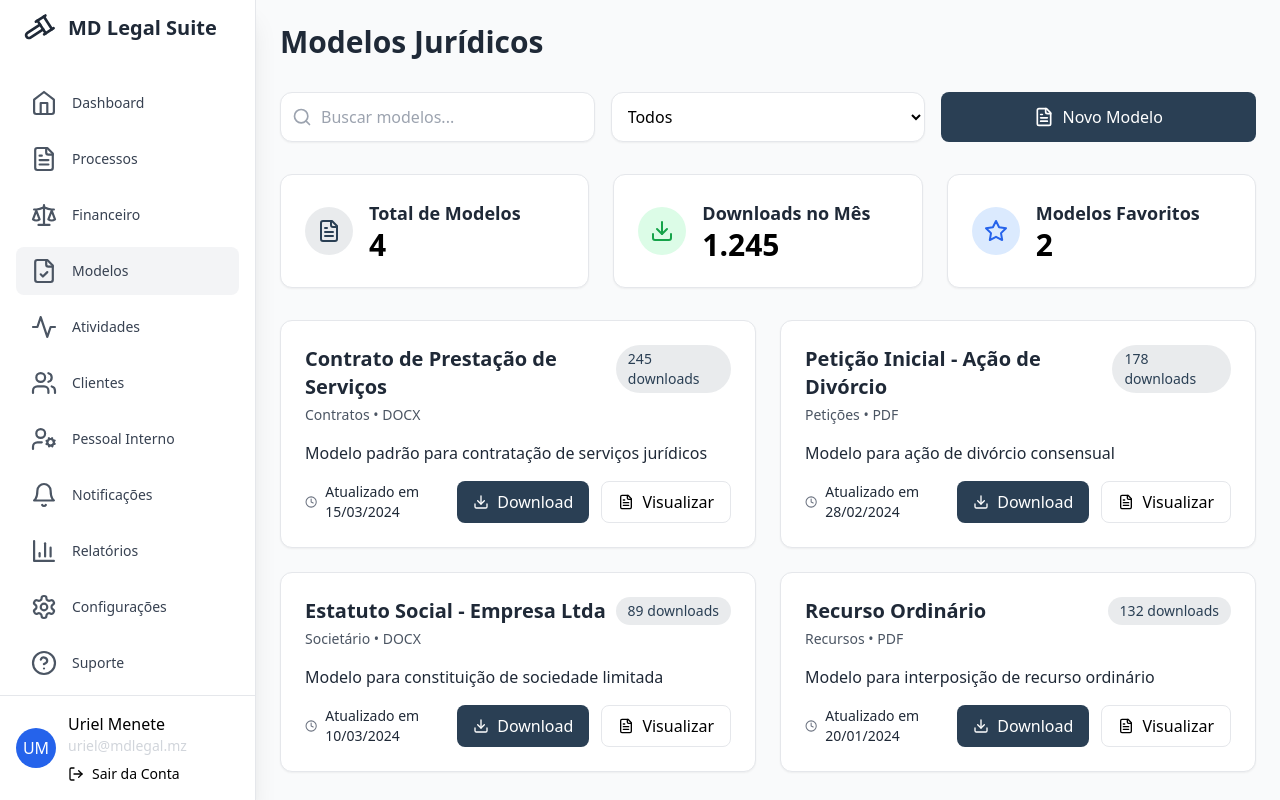
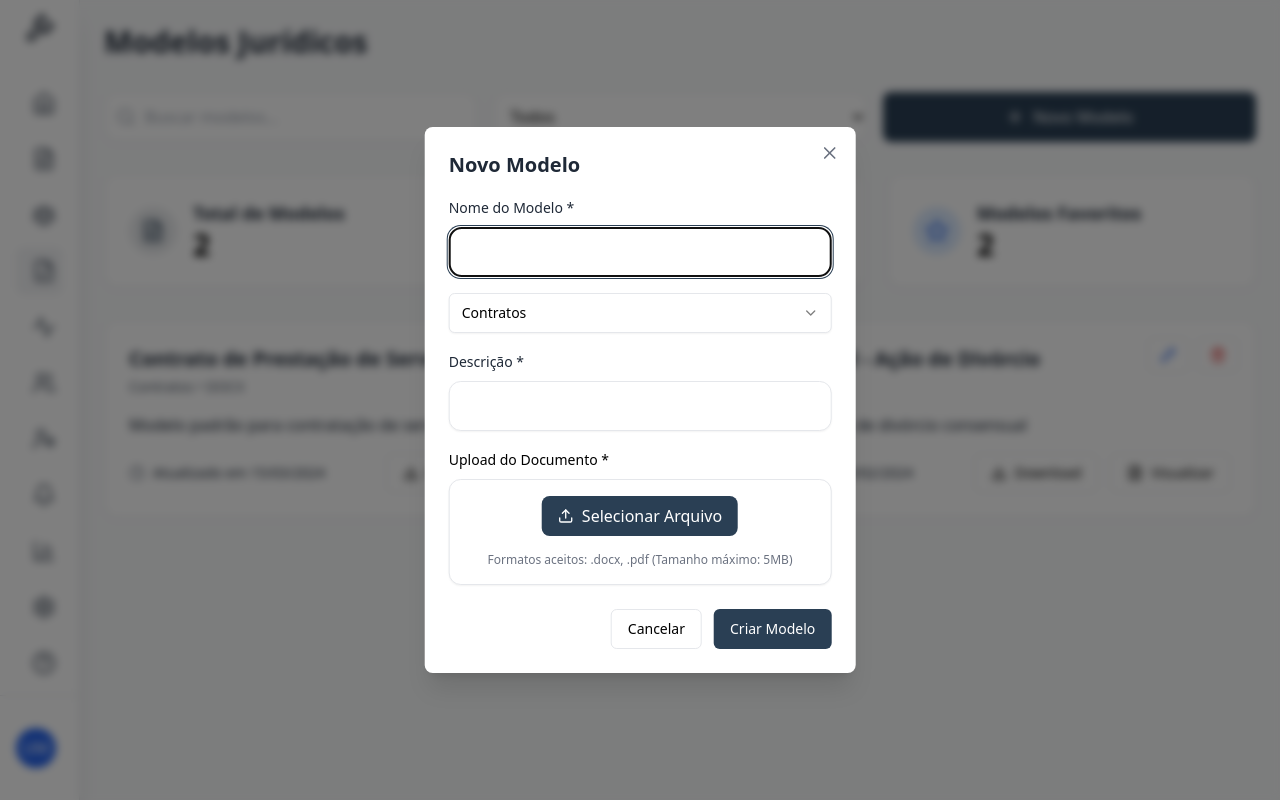
Before and after one commit to Rdk26/Sistema-Juridico, a React (Vite) app: page /Modelos in a window 1280 px wide. Both pictures are taken after a click on the button "Novo Modelo". Built offline with nearby package versions, Linux system fonts and the light colour scheme.

Commit message:
Pagina de Modelos com CRUD

```diff
--- a/package.json
+++ b/package.json
@@ -26,6 +26,7 @@
     "file-saver": "^2.0.5",
     "framer-motion": "^12.4.10",
     "lucide-react": "^0.344.0",
+    "mammoth": "^1.9.0",
     "react": "^18.3.1",
     "react-beautiful-dnd": "^13.1.1",
     "react-big-calendar": "^1.18.0",
--- a/src/pages/ModelosPage.tsx
+++ b/src/pages/ModelosPage.tsx
@@ -1,6 +1,22 @@
-// components/ModelosPage.tsx
-import { Search, FileText, Download, Clock, Star } from 'lucide-react';
-import { useState } from 'react';
+// pages/ModelosPage.tsx
+import { useState, useEffect } from 'react';
+import * as mammoth from 'mammoth';
+import {
+  Search,
+  FileText,
+  Download,
+  Clock,
+  Star,
+  Plus,
+  Upload,
+  Trash2,
+  Pencil,
+  X
+} from 'lucide-react';
+import { Dialog, DialogContent, DialogHeader, DialogTitle, DialogFooter } from '../components/ui/Dialog';
+import { Input } from '../components/ui/Input';
+import { Select, SelectContent, SelectItem, SelectTrigger, SelectValue } from '../components/ui/Select';
+import { Button } from '../components/ui/Button';
 
 type Modelo = {
   id: number;
@@ -8,22 +24,28 @@ type Modelo = {
   categoria: string;
   descricao: string;
   formato: string;
-  downloads: number;
   ultimaAtualizacao: string;
+  arquivo?: File;
 };
 
 export default function ModelosPage() {
   const [busca, setBusca] = useState('');
   const [categoriaSelecionada, setCategoriaSelecionada] = useState('todos');
+  const [isModalOpen, setIsModalOpen] = useState(false);
+  const [modeloEditando, setModeloEditando] = useState<Modelo | null>(null);
+  const [modeloVisualizando, setModeloVisualizando] = useState<Modelo | null>(null);
+  const [novoModelo, setNovoModelo] = useState<Partial<Modelo>>({
+    categoria: 'Contratos',
+    formato: 'DOCX'
+  });
 
-  const modelos: Modelo[] = [
+  const [modelos, setModelos] = useState<Modelo[]>([
     {
       id: 1,
       nome: 'Contrato de Prestação de Serviços',
       categoria: 'Contratos',
       descricao: 'Modelo padrão para contratação de serviços jurídicos',
       formato: 'DOCX',
-      downloads: 245,
       ultimaAtualizacao: '2024-03-15'
     },
     {
@@ -32,30 +54,11 @@ export default function ModelosPage() {
       categoria: 'Petições',
       descricao: 'Modelo para ação de divórcio consensual',
       formato: 'PDF',
-      downloads: 178,
       ultimaAtualizacao: '2024-02-28'
     },
-    {
-      id: 3,
-      nome: 'Estatuto Social - Empresa Ltda',
-      categoria: 'Societário',
-      descricao: 'Modelo para constituição de sociedade limitada',
-      formato: 'DOCX',
-      downloads: 89,
-      ultimaAtualizacao: '2024-03-10'
-    },
-    {
-      id: 4,
-      nome: 'Recurso Ordinário',
-      categoria: 'Recursos',
-      descricao: 'Modelo para interposição de recurso ordinário',
-      formato: 'PDF',
-      downloads: 132,
-      ultimaAtualizacao: '2024-01-20'
-    }
-  ];
+  ]);
 
-  const categorias = ['todos', 'Contratos', 'Petições', 'Recursos', 'Societário'];
+  const categorias = ['Contratos', 'Petições', 'Recursos', 'Societário'];
 
   const modelosFiltrados = modelos.filter(modelo => {
     const buscaMatch = modelo.nome.toLowerCase().includes(busca.toLowerCase()) ||
@@ -66,6 +69,146 @@ export default function ModelosPage() {
 
     return buscaMatch && categoriaMatch;
   });
+
+  const handleFileUpload = (event: React.ChangeEvent<HTMLInputElement>) => {
+    const arquivo = event.target.files?.[0];
+    if (arquivo) {
+      const formato = arquivo.name.split('.').pop()?.toUpperCase() || 'DOCX';
+
+      if (modeloEditando) {
+        setModeloEditando(anterior => ({
+          ...anterior!,
+          arquivo,
+          formato
+        }));
+      } else {
+        setNovoModelo(anterior => ({
+          ...anterior,
+          arquivo,
+          formato
+        }));
+      }
+    }
+  };
+
+  const handleSubmit = () => {
+    if (modeloEditando) {
+      setModelos(anterior =>
+        anterior.map(modelo =>
+          modelo.id === modeloEditando.id ? { ...modeloEditando } : modelo
+        )
+      );
+    } else {
+      const novoModeloCompleto: Modelo = {
+        id: Math.max(...modelos.map(modelo => modelo.id), 0) + 1,
+        nome: novoModelo.nome!,
+        categoria: novoModelo.categoria!,
+        descricao: novoModelo.descricao!,
+        formato: novoModelo.formato!,
+        ultimaAtualizacao: new Date().toISOString().split('T')[0],
+        arquivo: novoModelo.arquivo
+      };
+      setModelos(anterior => [...anterior, novoModeloCompleto]);
+    }
+
+    setIsModalOpen(false);
+    setModeloEditando(null);
+    setNovoModelo({ categoria: 'Contratos', formato: 'DOCX' });
+  };
+
+  const handleDelete = (id: number) => {
+    if (window.confirm('Tem certeza que deseja excluir este modelo?')) {
+      setModelos(anterior => anterior.filter(modelo => modelo.id !== id));
+    }
+  };
+
+  const handleDownload = (modelo: Modelo) => {
+    if (!modelo.arquivo) {
+      alert('Arquivo não disponível para download');
+      return;
+    }
+
+    const url = URL.createObjectURL(modelo.arquivo);
+    const link = document.createElement('a');
+    link.href = url;
+    link.download = `${modelo.nome}.${modelo.formato.toLowerCase()}`;
+    document.body.appendChild(link);
+    link.click();
+    document.body.removeChild(link);
+    URL.revokeObjectURL(url);
+  };
+
+  const handleVisualizar = (modelo: Modelo) => {
+    if (!modelo.arquivo) {
+      alert('Arquivo não disponível para visualização');
+      return;
+    }
+    setModeloVisualizando(modelo);
+  };
+
+  const VisualizadorArquivo = () => {
+    const [conteudoHTML, setConteudoHTML] = useState('');
+
+    useEffect(() => {
+      const carregarConteudo = async () => {
+        if (modeloVisualizando?.arquivo) {
+          if (modeloVisualizando.formato === 'PDF') {
+            return;
+          }
+
+          const leitor = new FileReader();
+          leitor.onload = async (evento) => {
+            const buffer = evento.target?.result;
+            if (buffer) {
+              try {
+                const resultado = await mammoth.convertToHtml({ arrayBuffer: buffer as ArrayBuffer });
+                setConteudoHTML(resultado.value);
+              } catch (erro) {
+                console.error('Erro na conversão do documento:', erro);
+                alert('Não foi possível exibir este formato de arquivo');
+                setModeloVisualizando(null);
+              }
+            }
+          };
+          leitor.readAsArrayBuffer(modeloVisualizando.arquivo);
+        }
+      };
+
+      carregarConteudo();
+    }, [modeloVisualizando]);
+
+    if (!modeloVisualizando?.arquivo) return null;
+
+    return (
+      <div className="fixed inset-0 bg-black bg-opacity-50 flex items-center justify-center p-4 z-50">
+        <div className="bg-white rounded-lg w-full max-w-4xl h-[90vh] flex flex-col">
+          <div className="flex justify-between items-center p-4 border-b">
+            <h2 className="text-xl font-bold">{modeloVisualizando.nome}</h2>
+            <Button
+              variant="outline"
+              onClick={() => setModeloVisualizando(null)}
+            >
+              <X className="w-4 h-4 mr-2" />
+              Fechar
+            </Button>
+          </div>
+
+          {modeloVisualizando.formato === 'PDF' ? (
+            <iframe
+              src={URL.createObjectURL(modeloVisualizando.arquivo)}
+              className="flex-1 w-full"
+              title="Visualizador de PDF"
+            />
+          ) : (
+            <div
+              className="prose max-w-none p-4 overflow-auto"
+              dangerouslySetInnerHTML={{ __html: conteudoHTML }}
+            />
+          )}
+        </div>
+      </div>
+    );
+  };
 
   return (
     <main className="flex-1 overflow-auto p-6">
@@ -80,27 +223,146 @@ export default function ModelosPage() {
             placeholder="Buscar modelos..."
             className="pl-10 w-full card-juridico p-3"
             value={busca}
-            onChange={(e) => setBusca(e.target.value)}
+            onChange={(evento) => setBusca(evento.target.value)}
           />
         </div>
 
         <select
           className="card-juridico p-3"
           value={categoriaSelecionada}
-          onChange={(e) => setCategoriaSelecionada(e.target.value)}
+          onChange={(evento) => setCategoriaSelecionada(evento.target.value)}
         >
+          <option value="todos">Todos</option>
           {categorias.map(categoria => (
             <option key={categoria} value={categoria}>
-              {categoria.charAt(0).toUpperCase() + categoria.slice(1)}
+              {categoria}
             </option>
           ))}
         </select>
 
-        <button className="btn-primary flex items-center justify-center gap-2">
-          <FileText className="w-5 h-5" />
+        <button
+          className="btn-primary flex items-center justify-center gap-2"
+          onClick={() => setIsModalOpen(true)}
+        >
+          <Plus className="w-5 h-5" />
           Novo Modelo
         </button>
       </div>
+
+      {/* Modal de Edição/Criação */}
+      <Dialog open={isModalOpen} onOpenChange={setIsModalOpen}>
+        <DialogContent className="sm:max-w-[600px]">
+          <DialogHeader>
+            <DialogTitle>
+              {modeloEditando ? 'Editar Modelo' : 'Novo Modelo'}
+            </DialogTitle>
+          </DialogHeader>
+
+          <div className="space-y-4">
+            <Input
+              label="Nome do Modelo *"
+              value={modeloEditando?.nome || novoModelo.nome || ''}
+              onChange={(evento) => {
+                if (modeloEditando) {
+                  setModeloEditando({ ...modeloEditando, nome: evento.target.value });
+                } else {
+                  setNovoModelo({ ...novoModelo, nome: evento.target.value });
+                }
+              }}
+            />
+
+            <Select
+              value={modeloEditando?.categoria || novoModelo.categoria}
+              onValueChange={(valor) => {
+                if (modeloEditando) {
+                  setModeloEditando({ ...modeloEditando, categoria: valor });
+                } else {
+                  setNovoModelo({ ...novoModelo, categoria: valor });
+                }
+              }}
+            >
+              <SelectTrigger>
+                <SelectValue placeholder="Selecione a Categoria" />
+              </SelectTrigger>
+              <SelectContent>
+                {categorias.map(categoria => (
+                  <SelectItem key={categoria} value={categoria}>
+                    {categoria}
+                  </SelectItem>
+                ))}
+              </SelectContent>
+            </Select>
+
+            <Input
+              label="Descrição *"
+              value={modeloEditando?.descricao || novoModelo.descricao || ''}
+              onChange={(evento) => {
+                if (modeloEditando) {
+                  setModeloEditando({ ...modeloEditando, descricao: evento.target.value });
+                } else {
+                  setNovoModelo({ ...novoModelo, descricao: evento.target.value });
+                }
+              }}
+            />
+
+            <div className="space-y-2">
+              <label className="text-sm font-medium">Upload do Documento *</label>
+              <div className="card-juridico p-4 flex flex-col items-center gap-4">
+                <input
+                  type="file"
+                  accept=".docx,.pdf"
+                  onChange={handleFileUpload}
+                  className="hidden"
+                  id="file-upload"
+                />
+                <label
+                  htmlFor="file-upload"
+                  className="btn-primary flex items-center gap-2 cursor-pointer"
+                >
+                  <Upload className="w-4 h-4" />
+                  Selecionar Arquivo
+                </label>
+
+                {(modeloEditando?.arquivo || novoModelo.arquivo) && (
+                  <div className="flex items-center gap-2 text-sm">
+                    <FileText className="w-4 h-4" />
+                    <span>{(modeloEditando || novoModelo).arquivo?.name}</span>
+                    <span className="text-gray-500">({(modeloEditando || novoModelo).formato})</span>
+                  </div>
+                )}
+
+                <p className="text-xs text-gray-500 text-center">
+                  Formatos aceitos: .docx, .pdf (Tamanho máximo: 5MB)
+                </p>
+              </div>
+            </div>
+          </div>
+
+          <DialogFooter>
+            <Button
+              variant="outline"
+              onClick={() => {
+                setIsModalOpen(false);
+                setModeloEditando(null);
+                setNovoModelo({ categoria: 'Contratos', formato: 'DOCX' });
+              }}
+            >
+              Cancelar
+            </Button>
+            <Button
+              onClick={handleSubmit}
+              disabled={
+                !(modeloEditando?.nome || novoModelo.nome) ||
+                !(modeloEditando?.categoria || novoModelo.categoria) ||
+                !(modeloEditando?.descricao || novoModelo.descricao) ||
+                !(modeloEditando?.arquivo || novoModelo.arquivo)
+              }
+            >
+              {modeloEditando ? 'Salvar Alterações' : 'Criar Modelo'}
+            </Button>
+          </DialogFooter>
+        </DialogContent>
+      </Dialog>
 
       {/* Estatísticas */}
       <div className="grid grid-cols-1 md:grid-cols-3 gap-6 mb-8">
@@ -144,7 +406,27 @@ export default function ModelosPage() {
       {/* Lista de Modelos */}
       <div className="grid grid-cols-1 lg:grid-cols-2 gap-6">
         {modelosFiltrados.map(modelo => (
-          <div key={modelo.id} className="card-juridico p-6">
+          <div key={modelo.id} className="card-juridico p-6 relative">
+            <div className="absolute top-4 right-4 flex gap-2">
+              <Button
+                variant="outline"
+                size="sm"
+                onClick={() => {
+                  setModeloEditando(modelo);
+                  setIsModalOpen(true);
+                }}
+              >
+                <Pencil className="w-4 h-4 text-blue-600" />
+              </Button>
+              <Button
+                variant="outline"
+                size="sm"
+                onClick={() => handleDelete(modelo.id)}
+              >
+                <Trash2 className="w-4 h-4 text-red-600" />
+              </Button>
+            </div>
+
             <div className="flex justify-between items-start mb-4">
               <div>
                 <h3 className="texto-escuro text-xl font-semibold">{modelo.nome}</h3>
@@ -152,9 +434,6 @@ export default function ModelosPage() {
                   {modelo.categoria} • {modelo.formato}
                 </p>
               </div>
-              <span className="bg-primary/10 text-primary text-sm px-3 py-1 rounded-full">
-                {modelo.downloads} downloads
-              </span>
             </div>
 
             <p className="texto-escuro mb-4">{modelo.descricao}</p>
@@ -168,19 +447,29 @@ export default function ModelosPage() {
               </div>
 
               <div className="flex gap-3">
-                <button className="btn-primary flex items-center gap-2 px-4 py-2">
-                  <Download className="w-4 h-4" />
+                <Button
+                  variant="outline"
+                  onClick={() => handleDownload(modelo)}
+                  disabled={!modelo.arquivo}
+                >
+                  <Download className="w-4 h-4 mr-2" />
                   Download
-                </button>
-                <button className="flex items-center gap-2 px-4 py-2 border border-gray-200 dark:border-gray-700 rounded-lg hover:bg-gray-50 dark:hover:bg-gray-700">
-                  <FileText className="w-4 h-4" />
+                </Button>
+                <Button
+                  variant="outline"
+                  onClick={() => handleVisualizar(modelo)}
+                  disabled={!modelo.arquivo}
+                >
+                  <FileText className="w-4 h-4 mr-2" />
                   Visualizar
-                </button>
+                </Button>
               </div>
             </div>
           </div>
         ))}
       </div>
+
+      {modeloVisualizando && <VisualizadorArquivo />}
     </main>
   );
 }
```
Also changed, not shown: 1 other file (tests, documents, lock files or other folders).
